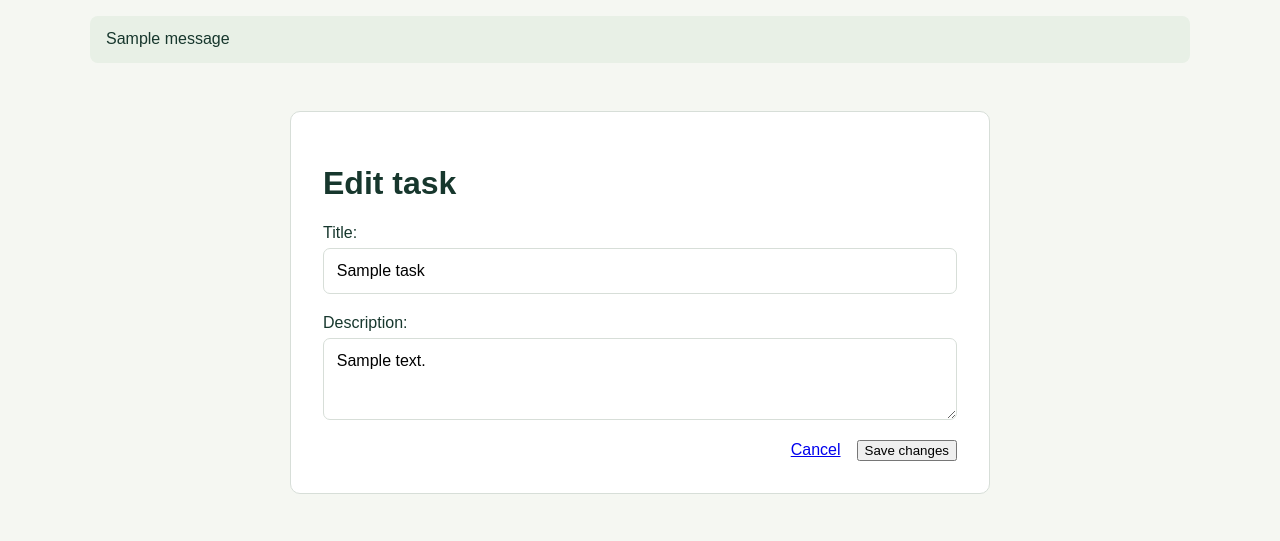
After one commit to Zealous242/to-do-app, a Django app: page /task/1/edit/ in a window 1280 px wide. The commit adds this page. Shown: the top 541 px of the page. Run offline with Django 5.2, Linux system fonts and the light colour scheme; a user stored in the database is signed in; tables that the repository leaves empty hold one stand-in row (values such as "Sample post"); one stand-in notice (Sample message) is shown.

Commit message:
Add task dashboard and CRUD functionality

```diff
--- a/static/css/base.css
+++ b/static/css/base.css
@@ -0,0 +1,322 @@
+:root {
+    --background: #f5f7f2;
+    --surface: #ffffff;
+    --surface-soft: #e8f0e6;
+    --primary: #1f4f3d;
+    --primary-hover: #173d30;
+    --text: #17372d;
+    --muted: #66736d;
+    --border: #d7ded8;
+    --danger: #9f3030;
+}
+
+* {
+    box-sizing: border-box;
+}
+
+body {
+    margin: 0;
+    background: var(--background);
+    color: var(--text);
+    font-family: Arial, sans-serif;
+}
+
+.dashboard {
+    width: min(100% - 2rem, 1100px);
+    margin: 0 auto;
+    padding: 2rem 0 4rem;
+}
+
+.login-status {
+    margin-bottom: 2rem;
+    color: var(--muted);
+    font-size: 0.95rem;
+}
+
+.dashboard-header {
+    display: flex;
+    align-items: center;
+    justify-content: space-between;
+    gap: 1rem;
+    margin-bottom: 2rem;
+}
+
+.dashboard-header h1 {
+    margin: 0 0 0.35rem;
+    font-size: clamp(2rem, 5vw, 3rem);
+}
+
+.dashboard-header p {
+    margin: 0;
+    color: var(--muted);
+}
+
+.btn-primary {
+    display: inline-block;
+    padding: 0.8rem 1.25rem;
+    border-radius: 8px;
+    background: var(--primary);
+    color: white;
+    text-decoration: none;
+    font-weight: 700;
+}
+
+.btn-primary:hover {
+    background: var(--primary-hover);
+}
+
+.task-filters {
+    display: flex;
+    gap: 0.5rem;
+    margin-bottom: 1.5rem;
+}
+
+.task-filters a {
+    padding: 0.65rem 1rem;
+    border: 1px solid var(--border);
+    border-radius: 8px;
+    color: var(--text);
+    text-decoration: none;
+    background: var(--surface);
+}
+
+.task-filters a.active {
+    border-color: var(--primary);
+    background: var(--primary);
+    color: white;
+}
+
+.task-list {
+    display: grid;
+    gap: 0.8rem;
+}
+
+.task-item {
+    display: flex;
+    align-items: center;
+    justify-content: space-between;
+    gap: 1rem;
+    padding: 1rem 1.25rem;
+    border: 1px solid var(--border);
+    border-radius: 10px;
+    background: var(--surface);
+}
+
+.task-main {
+    display: flex;
+    align-items: flex-start;
+    gap: 1rem;
+    min-width: 0;
+}
+
+.toggle-form {
+    margin: 0;
+}
+
+.task-checkbox {
+    display: grid;
+    width: 1.7rem;
+    height: 1.7rem;
+    padding: 0;
+    place-items: center;
+    border: 2px solid var(--primary);
+    border-radius: 5px;
+    background: white;
+    color: white;
+    cursor: pointer;
+    font-weight: 700;
+}
+
+.task-completed .task-checkbox {
+    background: var(--primary);
+}
+
+.task-content h2 {
+    margin: 0;
+    font-size: 1.05rem;
+}
+
+.task-content p {
+    margin: 0.35rem 0 0;
+    color: var(--muted);
+}
+
+.task-completed .task-content h2 {
+    color: var(--muted);
+    text-decoration: line-through;
+}
+
+.task-actions {
+    display: flex;
+    align-items: center;
+    gap: 0.5rem;
+}
+
+.edit-button,
+.delete-button {
+    border: 0;
+    border-radius: 7px;
+    background: transparent;
+    color: var(--text);
+    cursor: pointer;
+    font: inherit;
+    text-decoration: none;
+}
+
+.edit-button {
+    padding: 0.55rem 0.8rem;
+}
+
+.delete-button {
+    padding: 0.55rem;
+    font-size: 1.1rem;
+}
+
+.delete-button:hover {
+    color: var(--danger);
+}
+
+.empty-state {
+    padding: 4rem 1rem;
+    border: 1px dashed var(--border);
+    border-radius: 10px;
+    background: var(--surface);
+    text-align: center;
+}
+
+.empty-state h2 {
+    margin-top: 0;
+}
+
+.task-form {
+    width: min(100% - 2rem, 700px);
+    margin: 3rem auto;
+    padding: 2rem;
+    border: 1px solid var(--border);
+    border-radius: 10px;
+    background: var(--surface);
+}
+
+.form-field {
+    display: grid;
+    gap: 0.4rem;
+    margin-bottom: 1.25rem;
+}
+
+.form-control {
+    width: 100%;
+    padding: 0.8rem;
+    border: 1px solid var(--border);
+    border-radius: 7px;
+    font: inherit;
+}
+
+.form-actions {
+    display: flex;
+    align-items: center;
+    justify-content: flex-end;
+    gap: 1rem;
+}
+
+.messages {
+    width: min(100% - 2rem, 1100px);
+    margin: 1rem auto;
+}
+
+.message {
+    padding: 0.9rem 1rem;
+    border-radius: 8px;
+    background: var(--surface-soft);
+}
+
+.modal {
+    position: fixed;
+    z-index: 1000;
+    inset: 0;
+    display: grid;
+    padding: 1rem;
+    place-items: center;
+    background: rgb(0 0 0 / 45%);
+}
+
+.modal[hidden] {
+    display: none;
+}
+
+.modal-card {
+    width: min(100%, 430px);
+    padding: 2rem;
+    border-radius: 12px;
+    background: white;
+}
+
+.modal-card h2 {
+    margin-top: 0;
+}
+
+.modal-actions {
+    display: flex;
+    justify-content: flex-end;
+    gap: 0.75rem;
+    margin-top: 1.5rem;
+}
+
+.modal-actions button {
+    padding: 0.7rem 1rem;
+    border: 0;
+    border-radius: 7px;
+    cursor: pointer;
+}
+
+.confirm-delete {
+    background: var(--danger);
+    color: white;
+}
+
+.sr-only {
+    position: absolute;
+    width: 1px;
+    height: 1px;
+    padding: 0;
+    overflow: hidden;
+    clip: rect(0, 0, 0, 0);
+    white-space: nowrap;
+    border: 0;
+}
+
+@media (max-width: 650px) {
+    .dashboard {
+        width: min(100% - 1rem, 1100px);
+        padding-top: 1rem;
+    }
+
+    .dashboard-header {
+        align-items: stretch;
+        flex-direction: column;
+    }
+
+    .btn-primary {
+        text-align: center;
+    }
+
+    .task-filters {
+        display: grid;
+        grid-template-columns: 1fr;
+    }
+
+    .task-item {
+        align-items: stretch;
+        flex-direction: column;
+    }
+
+    .task-actions {
+        justify-content: flex-end;
+        padding-top: 0.75rem;
+        border-top: 1px solid var(--border);
+    }
+
+    .form-actions {
+        align-items: stretch;
+        flex-direction: column-reverse;
+    }
+}
--- a/task/forms.py
+++ b/task/forms.py
@@ -1,6 +1,4 @@
-"""Forms for creating, updating, filtering, and managing individual tasks."""
-
-from typing import Any
+"""Forms for creating and updating individual tasks."""
 
 from django import forms
 
@@ -8,11 +6,11 @@ from .models import Task
 
 
 class TaskForm(forms.ModelForm):
-    """Form to create and update Task instances."""
+    """Form to create and update tasks."""
 
     class Meta:
         model = Task
-        fields = ["title", "group", "parent", "status", "description"]
+        fields = ["title", "description"]
         widgets = {
             "title": forms.TextInput(
                 attrs={
@@ -20,53 +18,11 @@ class TaskForm(forms.ModelForm):
                     "placeholder": "Enter task title...",
                 }
             ),
-            "group": forms.Select(
-                attrs={
-                    "class": "form-select",
-                }
-            ),
-            "parent": forms.Select(
-                attrs={
-                    "class": "form-select",
-                }
-            ),
-            "status": forms.Select(
-                attrs={
-                    "class": "form-select",
-                }
-            ),
             "description": forms.Textarea(
                 attrs={
                     "class": "form-control",
-                    "placeholder": "Task details, acceptance criteria, or notes...",
+                    "placeholder": "Add some details...",
                     "rows": 3,
                 }
             ),
         }
-
-    def __init__(self, *args: Any, **kwargs: Any) -> None:
-        super().__init__(*args, **kwargs)
-
-        # Set empty choice labels for dropdowns
-        self.fields["parent"].empty_label = "None (Top-level Task)"
-        self.fields["group"].empty_label = "Select a Group"
-
-        # Exclude current task from being selected as its own parent when editing
-        if self.instance and self.instance.pk:
-            self.fields["parent"].queryset = Task.objects.exclude(pk=self.instance.pk)
-
-    def clean_parent(self) -> Task | None:
-        """Ensure a task cannot be set as its own parent or cause immediate circular links."""
-        parent = self.cleaned_data.get("parent")
-
-        if parent and self.instance and self.instance.pk:
-            if parent.pk == self.instance.pk:
-                raise forms.ValidationError("A task cannot be set as its own parent.")
-
-            # Simple check to prevent immediate 2-level cyclic dependency
-            if parent.parent_id == self.instance.pk:
-                raise forms.ValidationError(
-                    "Circular reference detected: selected parent is already a subtask of this task."
-                )
-
-        return parent
--- a/task/urls.py
+++ b/task/urls.py
@@ -1,4 +1,4 @@
-"""URL routing for task management, status toggles, filtering, and detail views."""
+"""URL routing for task management."""
 
 from django.urls import path
 
@@ -7,5 +7,8 @@ from . import views
 app_name = "task"
 
 urlpatterns = [
-    path("<int:pk>/", views.TaskDetailView.as_view(), name="detail"),
+    path("create/", views.TaskCreateView.as_view(), name="create"),
+    path("<int:pk>/edit/", views.TaskUpdateView.as_view(), name="edit"),
+    path("<int:pk>/toggle/", views.TaskToggleView.as_view(), name="toggle"),
+    path("<int:pk>/delete/", views.TaskDeleteView.as_view(), name="delete"),
 ]
--- a/task/views.py
+++ b/task/views.py
@@ -1,19 +1,95 @@
-"""Views for creating, listing, updating, completing, and deleting individual tasks."""
+"""Views for creating, updating, completing, and deleting tasks."""
 
-from django.views.generic import TemplateView, CreateView
+from django.contrib import messages
+from django.shortcuts import get_object_or_404, redirect
+from django.urls import reverse_lazy
+from django.views import View
+from django.views.generic import CreateView, UpdateView
+
+from taskgroup.models import TaskGroup
+
+from .forms import TaskForm
 from .models import Task
-from django.urls import reverse_lazy
 
 
-class TaskDetailView(TemplateView):
-    """Placeholder view for url wiring."""
+class UserTaskMixin:
+    """Restrict task access to tasks owned by the current user."""
 
-    template_name = "task/detail.html"
+    def get_queryset(self):
+        """Return only tasks belonging to the logged-in user."""
+        return Task.objects.filter(group__user=self.request.user)
 
 
 class TaskCreateView(CreateView):
-    """Create user tasks."""
+    """Create a task for the logged-in user."""
+
     model = Task
-    fields = ["title", "description", "due_date", "priority"]
+    form_class = TaskForm
     template_name = "task/create.html"
     success_url = reverse_lazy("accounts:dashboard")
+
+    def form_valid(self, form):
+        """Assign the task to the user's default task group."""
+        group, _ = TaskGroup.objects.get_or_create(
+            user=self.request.user,
+            name="My Tasks",
+        )
+
+        form.instance.group = group
+
+        messages.success(self.request, "Task created successfully.")
+
+        return super().form_valid(form)
+
+
+class TaskUpdateView(UserTaskMixin, UpdateView):
+    """Update one of the logged-in user's tasks."""
+
+    model = Task
+    form_class = TaskForm
+    template_name = "task/edit.html"
+    success_url = reverse_lazy("accounts:dashboard")
+
+    def form_valid(self, form):
+        """Display confirmation after updating."""
+        messages.success(self.request, "Task updated successfully.")
+        return super().form_valid(form)
+
+
+class TaskToggleView(View):
+    """Toggle a task between pending and completed."""
+
+    def post(self, request, pk):
+        """Change the task's completion state."""
+        task = get_object_or_404(
+            Task,
+            pk=pk,
+            group__user=request.user,
+        )
+
+        if task.status == Task.Status.DONE:
+            task.status = Task.Status.TODO
+        else:
+            task.status = Task.Status.DONE
+
+        task.save(update_fields=["status", "updated_at"])
+
+        return redirect("accounts:dashboard")
+
+
+class TaskDeleteView(View):
+    """Delete one of the logged-in user's tasks."""
+
+    def post(self, request, pk):
+        """Delete the requested task."""
+        task = get_object_or_404(
+            Task,
+            pk=pk,
+            group__user=request.user,
+        )
+
+        task.delete()
+
+        messages.success(request, "Task deleted successfully.")
+
+        return redirect("accounts:dashboard")
--- a/templates/shell/head.html
+++ b/templates/shell/head.html
@@ -1,2 +1,4 @@
 <!-- Favicon -->
 <!--  -->
+{% load static %}
+<link rel="stylesheet" href="{% static 'css/base.css' %}">
--- a/templates/shell/messages.html
+++ b/templates/shell/messages.html
@@ -1 +1,9 @@
-<footer></footer>
+{% if messages %}
+    <div class="messages">
+        {% for message in messages %}
+            <div class="message message-{{ message.tags }}">
+                {{ message }}
+            </div>
+        {% endfor %}
+    </div>
+{% endif %}
--- /dev/null
+++ b/templates/task/edit.html
@@ -0,0 +1,36 @@
+{% extends "base.html" %}
+
+{% block title %}Edit Task | To Do{% endblock %}
+
+{% block content %}
+<div class="task-form">
+    <h1>Edit task</h1>
+
+    <form method="post">
+        {% csrf_token %}
+
+        {{ form.non_field_errors }}
+
+        {% for field in form %}
+            <div class="form-field">
+                {{ field.label_tag }}
+                {{ field }}
+
+                {% for error in field.errors %}
+                    <div class="error">{{ error }}</div>
+                {% endfor %}
+            </div>
+        {% endfor %}
+
+        <div class="form-actions">
+            <a href="{% url 'accounts:dashboard' %}">
+                Cancel
+            </a>
+
+            <button type="submit">
+                Save changes
+            </button>
+        </div>
+    </form>
+</div>
+{% endblock content %}
```
Also changed, not shown: accounts/views.py (+33 -4 lines), templates/accounts/dashboard.html (+170 -1 lines).
